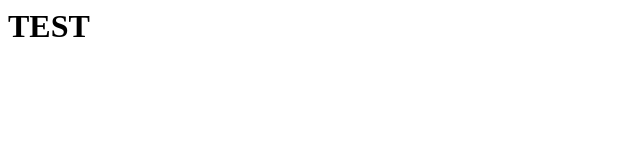
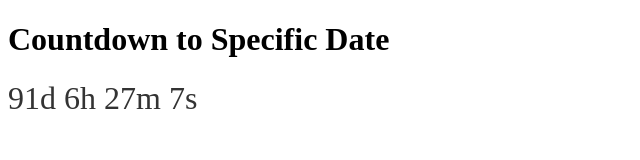
Before and after one commit to lcorozco/lcorozco-lcorozco.github.io, a plain HTML site: page index.html in a window 1280 px wide. Shown: the whole page, without its empty margins (0-640 px from the left). Drawn offline with Linux system fonts and the light colour scheme.

Commit message:
Update index.html

```diff
--- a/index.html
+++ b/index.html
@@ -1 +1,45 @@
-<h1>TEST</h1>
+<!DOCTYPE html>
+<html lang="en">
+<head>
+    <meta charset="UTF-8">
+    <meta name="viewport" content="width=device-width, initial-scale=1.0">
+    <title>Countdown Timer</title>
+    <style>
+        #countdown {
+            font-size: 2em;
+            color: #333;
+        }
+    </style>
+</head>
+<body>
+    <h1>Countdown to Specific Date</h1>
+    <div id="countdown"></div>
+
+    <script>
+        // Set the target date and time
+        const targetDate = new Date("2024-12-31T23:59:59").getTime();
+
+        // Update the countdown every second
+        const countdownInterval = setInterval(function() {
+            const now = new Date().getTime();
+            const timeRemaining = targetDate - now;
+
+            // Calculate days, hours, minutes, and seconds
+            const days = Math.floor(timeRemaining / (1000 * 60 * 60 * 24));
+            const hours = Math.floor((timeRemaining % (1000 * 60 * 60 * 24)) / (1000 * 60 * 60));
+            const minutes = Math.floor((timeRemaining % (1000 * 60 * 60)) / (1000 * 60));
+            const seconds = Math.floor((timeRemaining % (1000 * 60)) / 1000);
+
+            // Display the result
+            document.getElementById("countdown").innerHTML =
+                `${days}d ${hours}h ${minutes}m ${seconds}s`;
+
+            // Stop the countdown when the target date is reached
+            if (timeRemaining < 0) {
+                clearInterval(countdownInterval);
+                document.getElementById("countdown").innerHTML = "Time's up!";
+            }
+        }, 1000);
+    </script>
+</body>
+</html>
```
